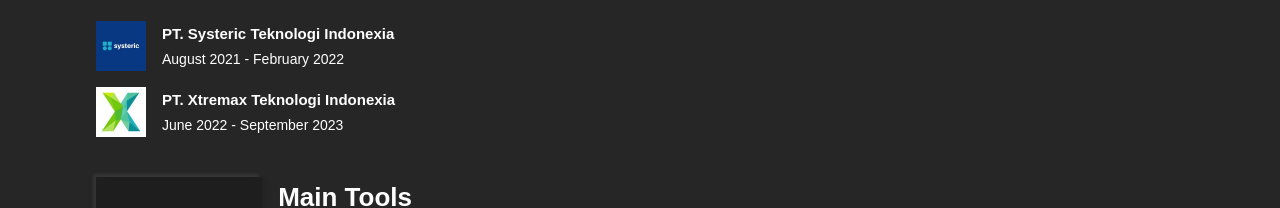
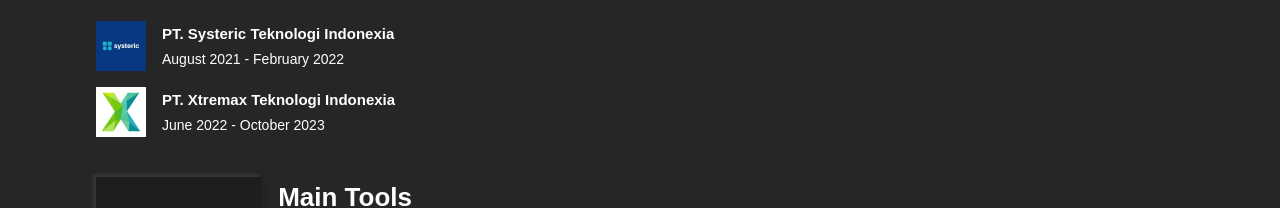
Before and after one commit to YeremiaJoy/yeremiajoyyobel, a React (Create React App) app: page / in a window 1280 px wide. Shown: the part 906-1114 px from the top of the page. Built offline with nearby package versions, Linux system fonts and the light colour scheme.

Commit message:
feat(Biodata): update last day work in Xtremax

```diff
--- a/src/containers/biodata.jsx
+++ b/src/containers/biodata.jsx
@@ -23,7 +23,7 @@ const WorkExperiences = [
     id: 2,
     image: xtremax,
     name: "PT. Xtremax Teknologi Indonexia",
-    period: "June 2022 - September 2023",
+    period: "June 2022 - October 2023",
     web: "https://www.xtremax.com/",
   },
 ];
```
